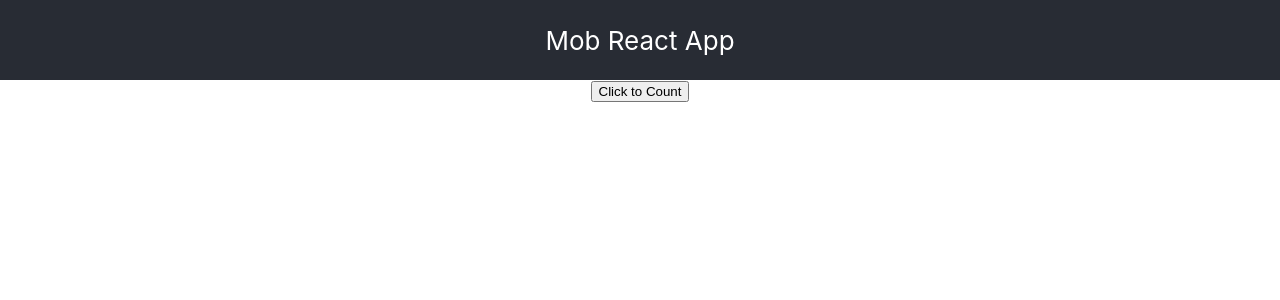
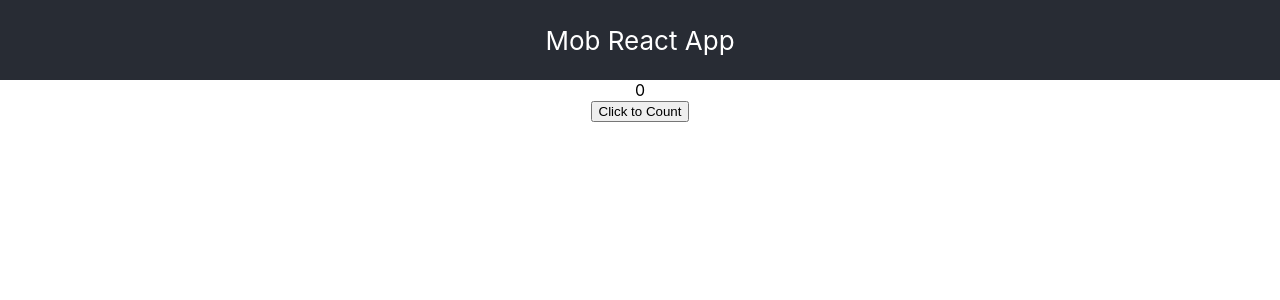
Before and after one commit to mob-programming/react-js, a React (Create React App) app in the folder mob-react-app/: page / in a window 1280 px wide. Shown: the top 300 px of the page. Built offline with nearby package versions, Linux system fonts and the light colour scheme.

Commit message:
Add counter tally

```diff
--- a/mob-react-app/src/App.js
+++ b/mob-react-app/src/App.js
@@ -7,8 +7,14 @@ function App() {
       <header className="App-header">
         Mob React App
       </header>
-      <span className="hidden-label" id="counter-button-label">counter button</span>
-      <button aria-labelledby="counter-button-label">Click to Count</button>
+      <div className="counter-tally-container">
+        <span className="hidden-label" id="counter-tally-label">counter tally</span>
+        <span className="tally" aria-labelledby="counter-tally-label">0</span>
+      </div>
+      <div className="counter-button-container">
+        <span className="hidden-label" id="counter-button-label">counter button</span>
+        <button aria-labelledby="counter-button-label">Click to Count</button>
+      </div>
     </div>
   );
 }
```
Also changed, not shown: 1 other file (tests, documents, lock files or other folders).
